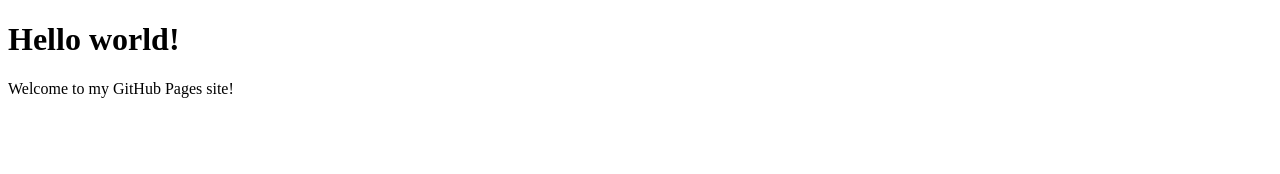
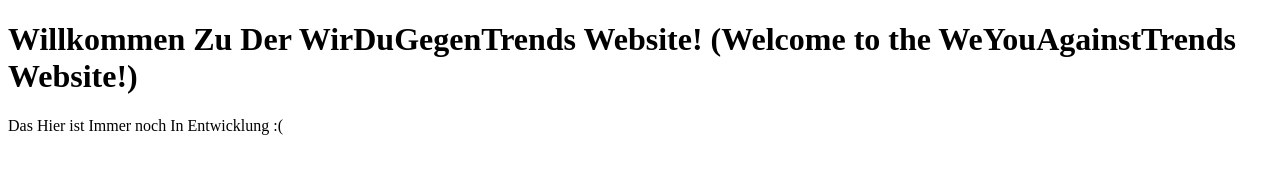
Before and after one commit to Fuel1Rod/WirDuGegenTrends.github.io, a plain HTML site: page index.html in a window 1280 px wide. Drawn offline with Linux system fonts and the light colour scheme.

Commit message:
Update index.html

```diff
--- a/index.html
+++ b/index.html
@@ -1,10 +1,10 @@
 <!DOCTYPE html>
 <html>
   <head>
-    <title>My GitHub Pages Site</title>
+    <title>WirDuGegenTrends</title>
   </head>
   <body>
-    <h1>Hello world!</h1>
-    <p>Welcome to my GitHub Pages site!</p>
+    <h1>Willkommen Zu Der WirDuGegenTrends Website! (Welcome to the WeYouAgainstTrends Website!)</h1>
+    <p>Das Hier ist Immer noch In Entwicklung :( </p>
   </body>
 </html>
```
